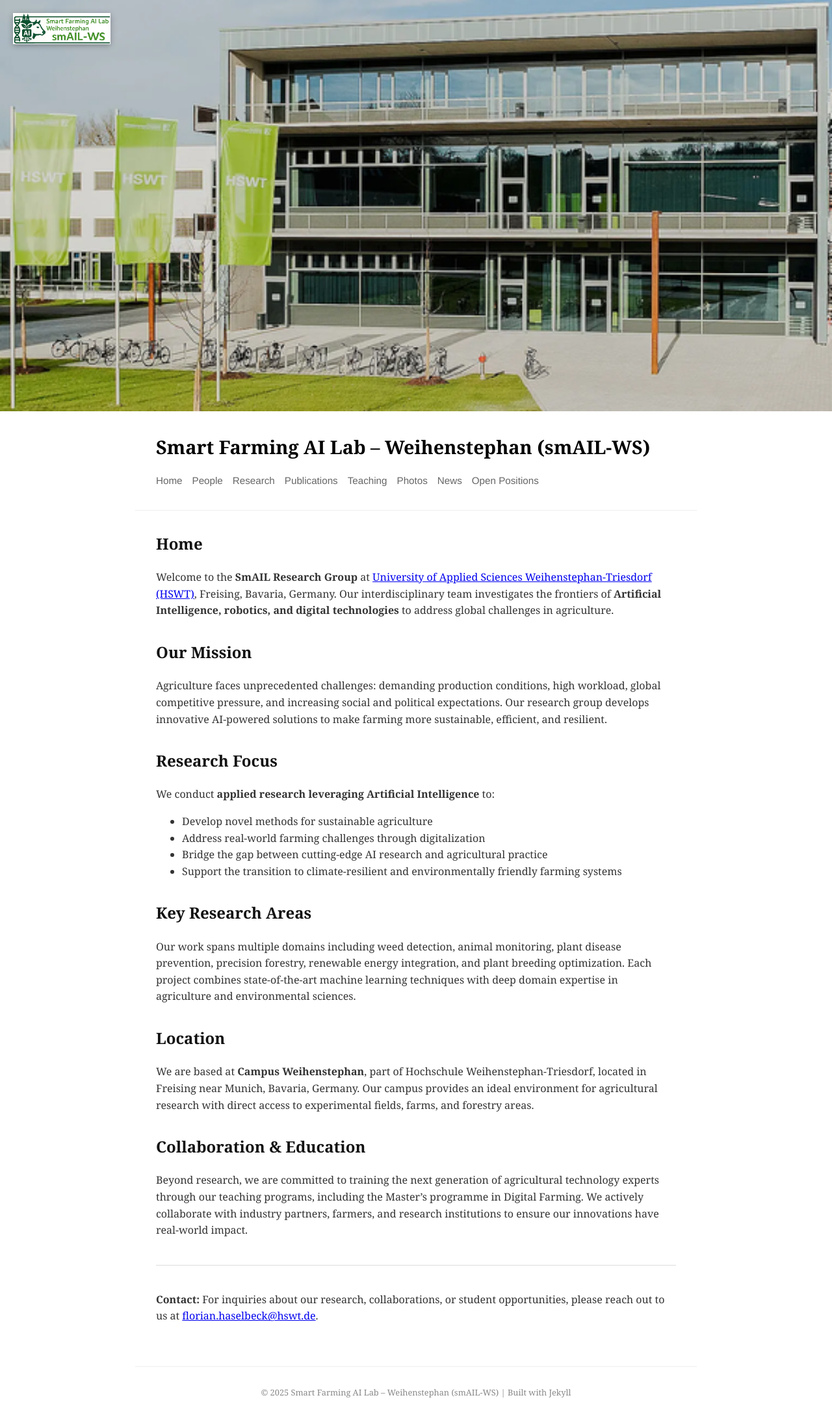
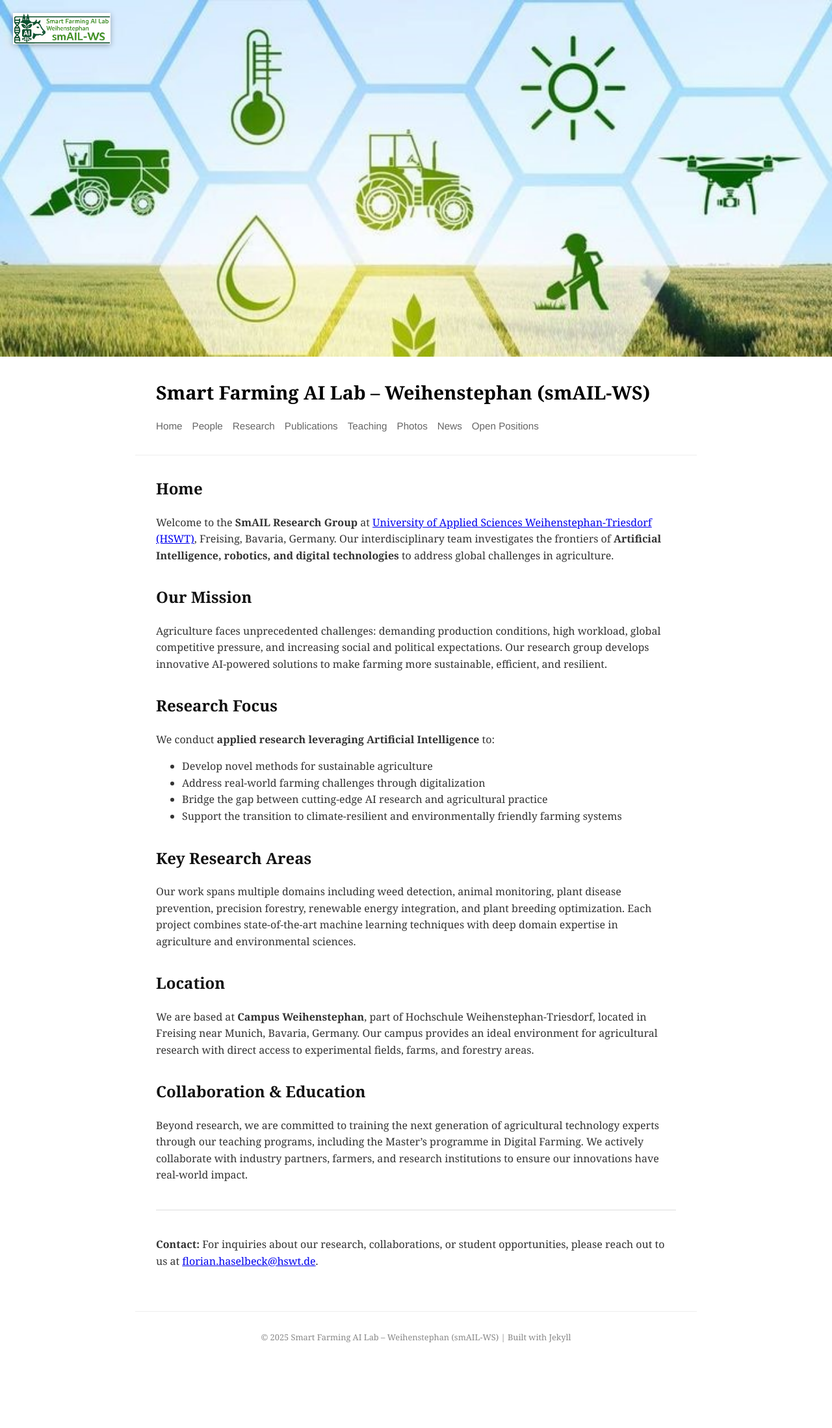
Before and after one commit to meincv/mysmartfarming12, a Jekyll site: the page built from index.md, in a window 1280 px wide. Shown: the whole page at 65% size. Built offline with Jekyll 4.4.1, drawn with Linux system fonts in a browser that asks for light colours; after the commit the page ends 2113 px from its top, so only the background shows below that.

Commit message:
Update _config.yml

```diff
--- a/_config.yml
+++ b/_config.yml
@@ -31,4 +31,4 @@ navigation:
     url: /positions.html
 
 # Header image configuration
-header_image: /assets/images/header.jpg
+header_image: /assets/images/smartfarming.jpg
```
